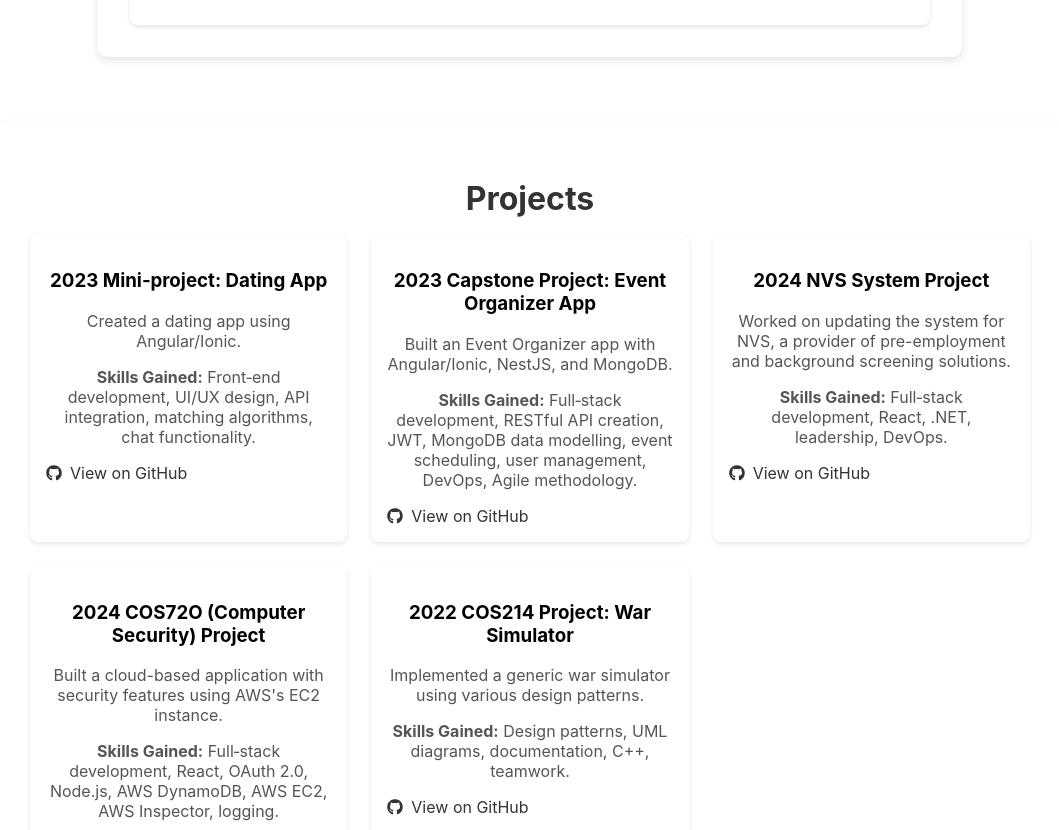
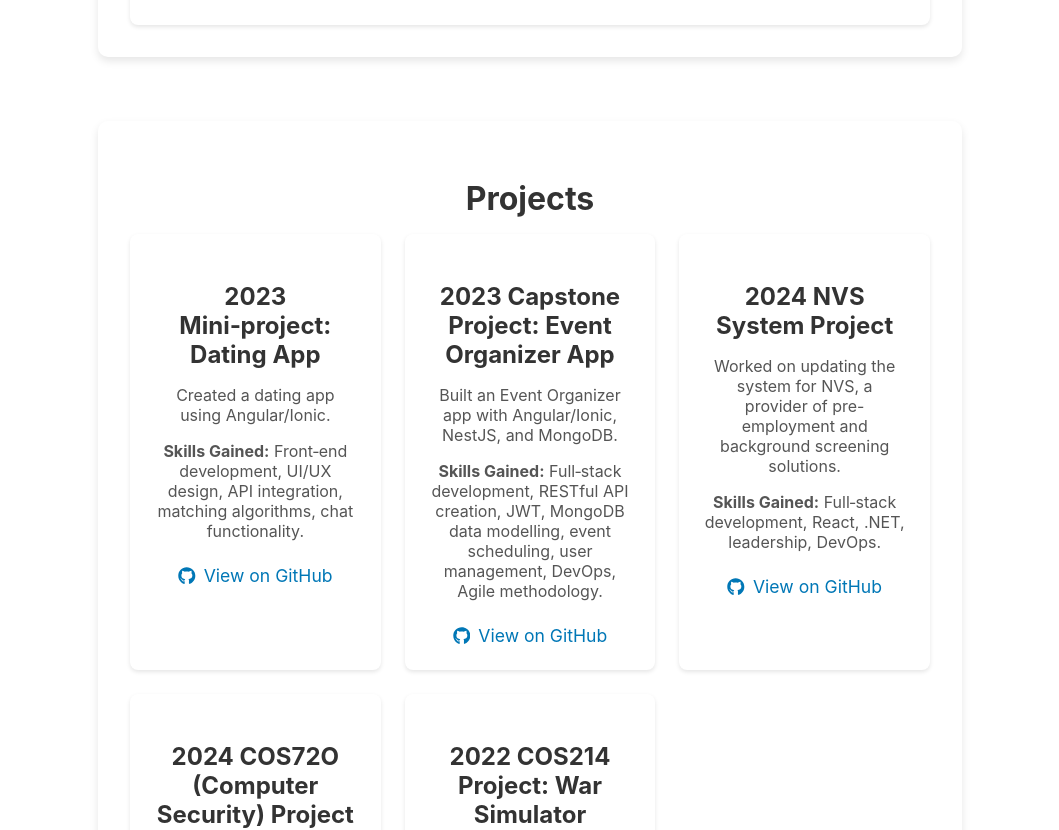
Before and after one commit to ShiluveloMakhubel/my-portfolio, a React (Create React App) app: page / in a window 1280 px wide. Shown: the part 2260-3090 px from the top of the page, without its empty margins (110-1169 px from the left). Built offline with nearby package versions, Linux system fonts and the light colour scheme.

Commit message:
Update Projects.css

```diff
--- a/src/Components/Projects.css
+++ b/src/Components/Projects.css
@@ -3,9 +3,10 @@
   background: #ffffff;
   border-radius: 10px;
   box-shadow: 0 4px 8px rgba(0, 0, 0, 0.1);
-  max-width: 1000px;
+  max-width: 800px;
   margin: 0 auto;
   text-align: center;
+  margin-bottom: 3rem; /* Add space between sections */
 }
 
 .projects-section h2 {
@@ -16,13 +17,13 @@
 
 .project-grid {
   display: grid;
-  grid-template-columns: repeat(auto-fit, minmax(250px, 1fr));
+  grid-template-columns: repeat(auto-fill, minmax(250px, 1fr));
   gap: 1.5rem;
 }
 
 .project-item {
   background: #fff;
-  padding: 1rem;
+  padding: 1.5rem;
   border-radius: 8px;
   box-shadow: 0 2px 4px rgba(0, 0, 0, 0.1);
   transition: transform 0.3s, box-shadow 0.3s;
@@ -33,21 +34,37 @@
   box-shadow: 0 4px 8px rgba(0, 0, 0, 0.2);
 }
 
+.project-item h3 {
+  font-size: 1.5rem;
+  color: #333;
+  margin-bottom: 1rem;
+}
+
+.project-description {
+  font-size: 1rem;
+  color: #555;
+  margin-bottom: 1rem;
+}
+
+.project-skills {
+  font-size: 1rem;
+  color: #555;
+  margin-bottom: 1.5rem;
+}
+
 .github-link {
+  font-size: 1.1rem;
+  color: #0077b6;
+  text-decoration: none;
   display: flex;
   align-items: center;
-  font-size: 1rem;
-  color: #333;
-  text-decoration: none;
-  margin-top: 1rem;
+  justify-content: center;
+}
+
+.github-link:hover {
+  text-decoration: underline;
 }
 
 .github-icon {
   margin-right: 0.5rem;
 }
-
-.project-description,
-.project-skills {
-  font-size: 1rem;
-  color: #555;
-}
```
